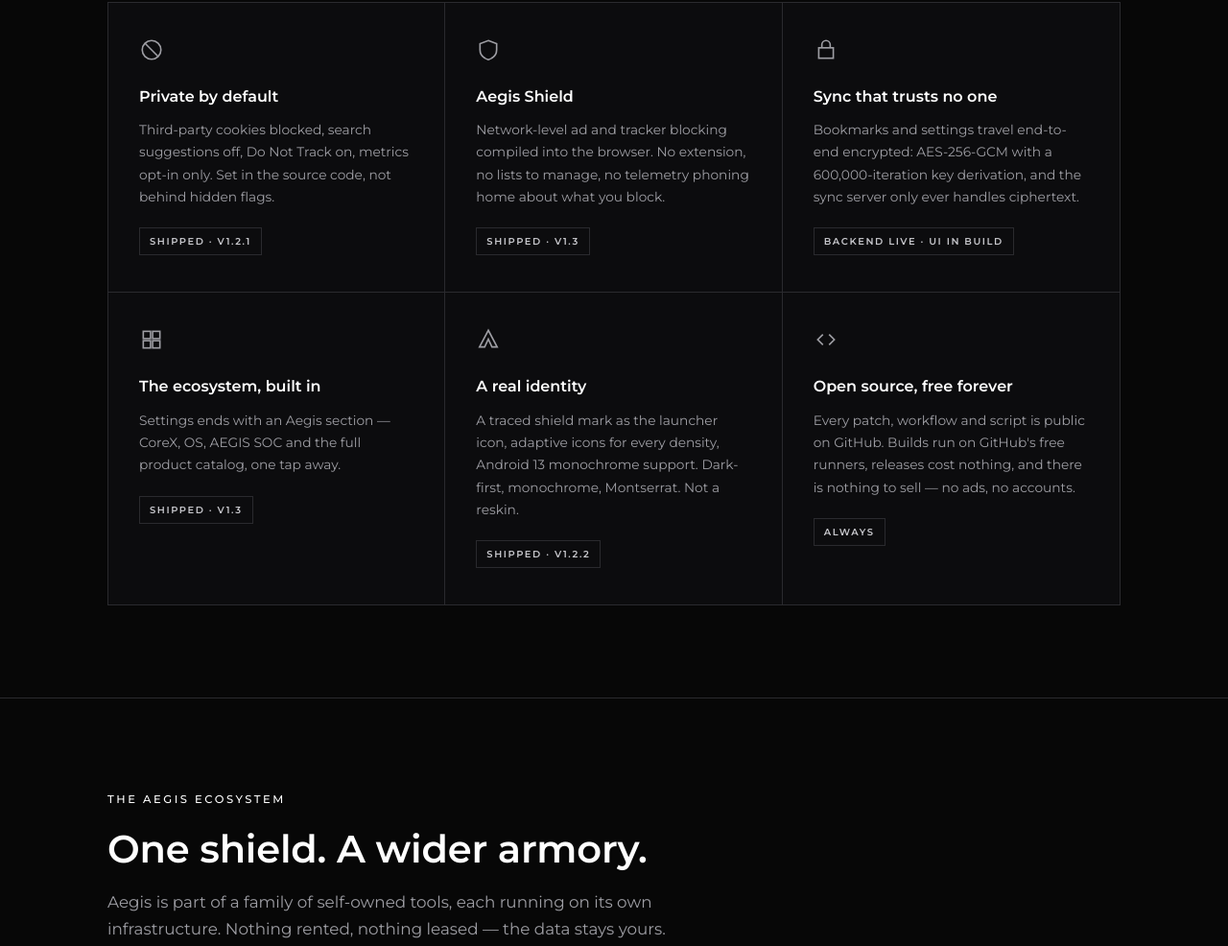
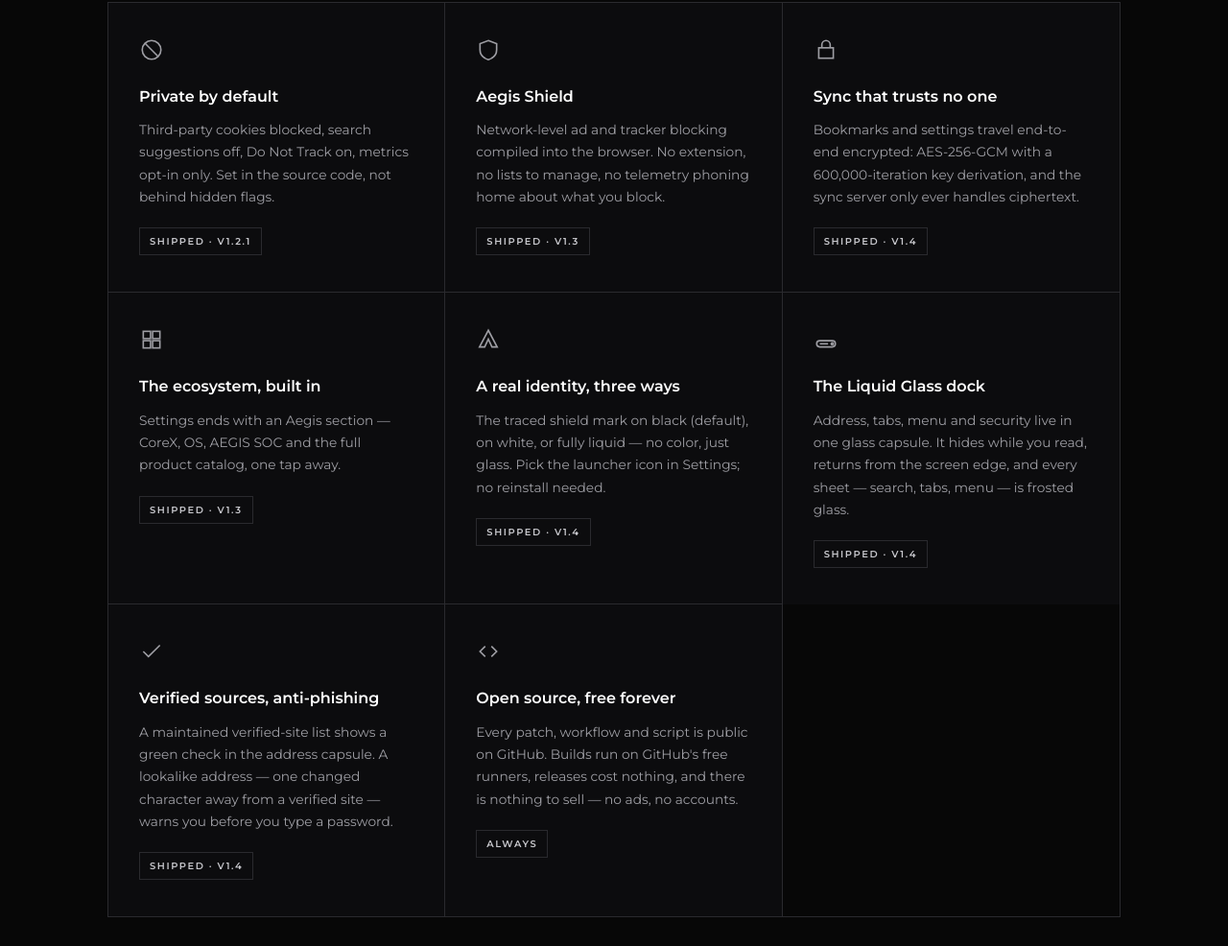
Before and after one commit to abdul-mateen-14/AEGIS-BROWSER, a plain HTML site: page landing/index.html in a window 1280 px wide. Shown: the part 1719-2705 px from the top of the page at 96% size. Drawn offline with Linux system fonts and the light colour scheme.

Commit message:
feat(167-170): r117 wave - verified sources + phishing guard, editable dock url + cert sheet, menu additions, glass toast; landing favicon theme-aware + landing/README current-state refresh
- 167: verified-sources manager fetches aegis-search...workers.dev/verified (24h cache + prefs), green tick in the dock URL pill, lookalike hosts raise a one-time phishing warning
- 168: dock pill click = edit current url (prefilled/selected); hold = glass site-security sheet with the Chromium certificate viewer
- 169: dock menu gains Reload / Find in page / Share / Print / Page zoom / Open PWA (stock routed ids)
- 170: stock toasts replaced by a small glass toast matching the theme
- landing: theme-aware favicon (prefers-color-scheme), feature cards current (dock, verified sources, launcher variants), releases/latest links
- README: v1.4 state, patch chain at 170

```diff
--- a/landing/index.html
+++ b/landing/index.html
@@ -376,7 +376,7 @@
         <svg viewBox="0 0 24 24" fill="none" stroke="#9E9EA4" stroke-width="1.5" aria-hidden="true"><rect x="5" y="10" width="14" height="10"/><path d="M8 10 V7 a4 4 0 0 1 8 0 V10"/></svg>
         <h3>Sync that trusts no one</h3>
         <p>Bookmarks and settings travel end-to-end encrypted: AES-256-GCM with a 600,000-iteration key derivation, and the sync server only ever handles ciphertext.</p>
-        <span class="tag">Backend live · UI in build</span>
+        <span class="tag">Shipped · v1.4</span>
       </div>
       <div class="card">
         <svg viewBox="0 0 24 24" fill="none" stroke="#9E9EA4" stroke-width="1.5" aria-hidden="true"><rect x="4" y="4" width="7" height="7"/><rect x="13" y="4" width="7" height="7"/><rect x="4" y="13" width="7" height="7"/><rect x="13" y="13" width="7" height="7"/></svg>
@@ -386,9 +386,21 @@
       </div>
       <div class="card">
         <svg viewBox="0 0 24 24" fill="none" stroke="#9E9EA4" stroke-width="1.5" aria-hidden="true"><path d="M12 3 L20.5 19 H15.5 L12 11.5 L8.5 19 H3.5 Z"/></svg>
-        <h3>A real identity</h3>
-        <p>A traced shield mark as the launcher icon, adaptive icons for every density, Android 13 monochrome support. Dark-first, monochrome, Montserrat. Not a reskin.</p>
-        <span class="tag">Shipped · v1.2.2</span>
+        <h3>A real identity, three ways</h3>
+        <p>The traced shield mark on black (default), on white, or fully liquid — no color, just glass. Pick the launcher icon in Settings; no reinstall needed.</p>
+        <span class="tag">Shipped · v1.4</span>
+      </div>
+      <div class="card">
+        <svg viewBox="0 0 24 24" fill="none" stroke="#9E9EA4" stroke-width="1.5" aria-hidden="true"><rect x="3" y="13" width="18" height="6" rx="3"/><path d="M6 16 H14"/><circle cx="18" cy="16" r="1"/></svg>
+        <h3>The Liquid Glass dock</h3>
+        <p>Address, tabs, menu and security live in one glass capsule. It hides while you read, returns from the screen edge, and every sheet — search, tabs, menu — is frosted glass.</p>
+        <span class="tag">Shipped · v1.4</span>
+      </div>
+      <div class="card">
+        <svg viewBox="0 0 24 24" fill="none" stroke="#9E9EA4" stroke-width="1.5" aria-hidden="true"><path d="M4 12 L9 17 L20 6"/></svg>
+        <h3>Verified sources, anti-phishing</h3>
+        <p>A maintained verified-site list shows a green check in the address capsule. A lookalike address — one changed character away from a verified site — warns you before you type a password.</p>
+        <span class="tag">Shipped · v1.4</span>
       </div>
       <div class="card">
         <svg viewBox="0 0 24 24" fill="none" stroke="#9E9EA4" stroke-width="1.5" aria-hidden="true"><path d="M9 7 L4 12 L9 17"/><path d="M15 7 L20 12 L15 17"/></svg>
@@ -451,19 +463,19 @@
           <h3>Aegis for Android</h3>
           <p>Signed APK, Android 8 and up. Install straight from the phone — no store, no account, Shield on from the first launch.</p>
           <div class="dl-btns">
-            <a class="dl-btn solid" href="https://github.com/abdul-mateen-14/AEGIS-BROWSER/releases/download/build-156.0.8078.79-r28/AegisBrowser_156.0.8078.79_arm64_r28.apk">Download .apk</a>
+            <a class="dl-btn solid" href="https://github.com/abdul-mateen-14/AEGIS-BROWSER/releases/latest" target="_blank" rel="noopener">Download .apk ↗</a>
           </div>
-          <span class="dl-file">AegisBrowser_156.0.8078.79_arm64_r28.apk · 536 MB</span>
+          <span class="dl-file">Releases → newest AegisBrowser_…_arm64.apk (currently r117)</span>
         </div>
         <div class="dl-card">
           <span class="plat">Linux · x64</span>
           <h3>Aegis for Linux</h3>
           <p>The .deb installs system-wide through your package manager; the portable .zip runs from any folder without touching the system.</p>
           <div class="dl-btns">
-            <a class="dl-btn solid" href="https://github.com/abdul-mateen-14/AEGIS-BROWSER/releases/download/linux-156.0.8078.79-r24/AegisBrowser_156.0.8078.79_linux_x64_r24.deb">Download .deb</a>
-            <a class="dl-btn" href="https://github.com/abdul-mateen-14/AEGIS-BROWSER/releases/download/linux-156.0.8078.79-r24/AegisBrowser_156.0.8078.79_linux_x64_r24.zip">Portable .zip</a>
+            <a class="dl-btn solid" href="https://github.com/abdul-mateen-14/AEGIS-BROWSER/releases/latest" target="_blank" rel="noopener">Download .deb ↗</a>
+            <a class="dl-btn" href="https://github.com/abdul-mateen-14/AEGIS-BROWSER/releases/latest" target="_blank" rel="noopener">Portable .zip ↗</a>
           </div>
-          <span class="dl-file">AegisBrowser_156.0.8078.79_linux_x64_r24.deb · 614 MB</span>
+          <span class="dl-file">Releases → newest AegisBrowser_…_linux_x64 .deb / .zip</span>
         </div>
         <div class="dl-card">
           <span class="plat">Windows · x64</span>
```
Also changed, not shown: README.md, landing/favicon.svg, 4 other files.
